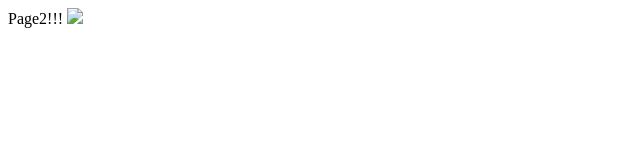
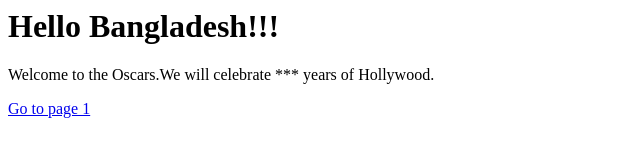
Before and after one commit to Abraradib123/Abraradib123.github.io, a plain HTML site: page page2.html in a window 1280 px wide. Shown: the whole page, without its empty margins (0-640 px from the left). Drawn offline with Linux system fonts and the light colour scheme.

Commit message:
Update page2.html

```diff
--- a/page2.html
+++ b/page2.html
@@ -1,8 +1,10 @@
 <html>
 <head>
-<title>Page Two</title>
+  <title>Hello Bangladesh!!!</title>
 </head>
-<body
-<h1>Page2!!!</h1>
-
-<img src="shakib.html">
+<body>
+  <h1>Hello Bangladesh!!!</h1>
+  <p>Welcome to the Oscars.We will celebrate *** years of Hollywood.</p>
+  <a href="index.html">Go to page 1</a>
+  </body>
+</html>
```
